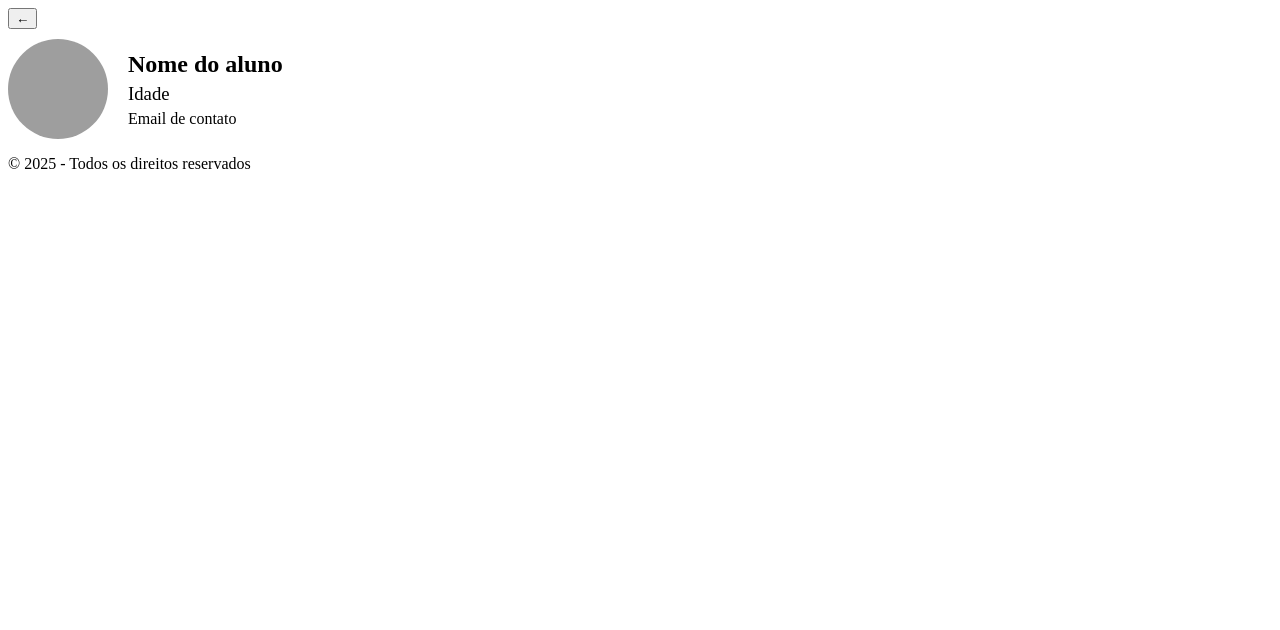
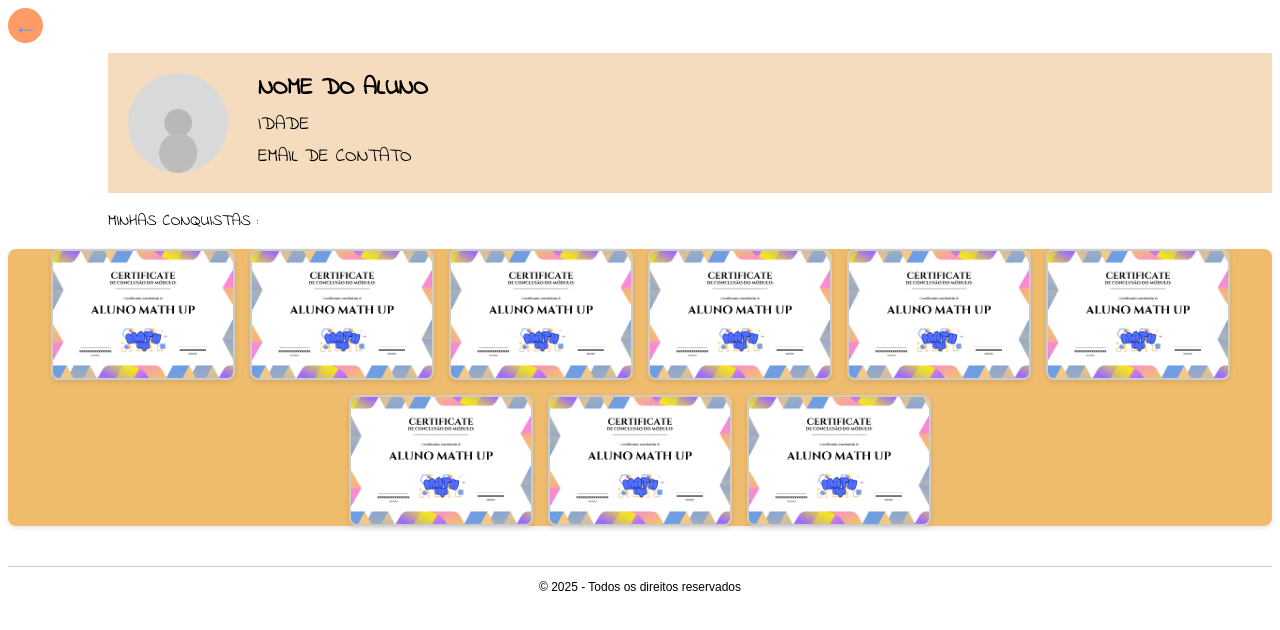
Before and after one commit to joao-Gabriel-Kuschel-Kupske/Match-Up., a Flask app: template match.up/templates/perfil.html in a window 1280 px wide. Shown: the top 630 px of the page. Run offline with Flask 3, Linux system fonts and the light colour scheme; the template is opened without the code that fills it, so the values that code supplies are empty; grey boxes are pictures that could not be loaded.

Commit message:
search-color

```diff
--- a/match.up/static/css/styleperfil.css
+++ b/match.up/static/css/styleperfil.css
@@ -1,16 +1,61 @@
+@import url('https://fonts.googleapis.com/css2?family=Indie+Flower&display=swap');
+body {
+  /* background-color:  #defff6; */
+  background-color: #ffffff;
+}
+
+main {
+  font-family: "Indie Flower", sans-serif;
+}
+
+.round-btn {
+  width: 35px;
+  height: 35px;
+  border-radius: 50%;
+  border: none;
+  background-color: #ff9b65;
+  color: #6691ff;
+  font-size: 24px;
+  cursor: pointer;
+  display: flex;
+  align-items: center;
+  justify-content: center;
+}
 
 .profile-container {
+  background-color: #d8780942;
   display: flex;
   align-items: center;
   margin-top: 10px;
+  margin-left: 100px;
+  transition: margin-left 0.3s ease;
+}
+
+@media (max-width: 900px) {
+  .profile-container {
+    margin-left: 60px;
+  }
+}
+
+@media (max-width: 750px) {
+  .profile-container {
+    margin-left: 30px;
+  }
+}
+
+@media (max-width: 600px) {
+  .profile-container {
+    margin-left: 0;
+  }
 }
 
 .profile-pic {
   width: 100px;
   height: 100px;
-  border-radius: 50%;
+  border-radius: 100%;
   object-fit: cover;
-  margin-right: 20px;
+  padding: 20px;
+  margin-right: 10px;
 }
 
 .profile-info h2 {
@@ -26,3 +71,65 @@
   margin: 0;
   color: #000000;
 }
+
+section {
+  font-family: "Indie Flower", sans-serif;
+
+}
+
+section p {
+  margin-left: 100px;
+  transition: margin-left 0.3s ease;
+}
+
+@media (max-width: 900px) {
+  section p {
+    margin-left: 90px;
+  }
+}
+
+@media (max-width: 750px) {
+  section p {
+    margin-left: 60px;
+  }
+}
+
+@media (max-width: 600px) {
+  section p {
+    margin-left: 30px;
+  }
+}
+
+.achievements {
+  display: flex;
+  flex-wrap: wrap;
+  gap: 15px;
+  justify-content: center;
+  margin-top: 10px;
+  margin-bottom: 40px;
+  background-color: #e69317a1;
+  border: #000000;
+  border-radius: 8px;
+  box-shadow: 0 2px 5px rgba(0,0,0,0.1);
+}
+
+.achievements img {
+  width: 180px;
+  height: auto;
+  border: 2px solid #ccc;
+  border-radius: 8px;
+  box-shadow: 0 2px 5px rgba(0,0,0,0.1);
+}
+
+footer {
+  position: static;
+  bottom: 0;
+  left: 0;
+  width: 100%;
+  background-color: #ffffff;
+  text-align: center;
+  font-family: sans-serif;
+  font-size: 12px;
+  padding: 1px 0;
+  border-top: 1px solid #cccccc;/
+}
--- a/match.up/templates/perfil.html
+++ b/match.up/templates/perfil.html
@@ -12,15 +12,30 @@
         </header>
 
         <main>
-             <div class="profile-container">
-                <img src="../assets/foto-perfil.png" alt="Foto de perfil" class="profile-pic">
+            <div class="profile-container">
+                <img src="../static/assets/imagens/foto-perfil.png" alt="Foto de perfil" class="profile-pic">
                 <div class="profile-info">
-                <h2>Nome do aluno</h2>
-                <h3>Idade</h3>
-                <p>Email de contato</p>
+                <h2>NOME DO ALUNO</h2>
+                <h3>IDADE</h3>
+                <h3>EMAIL DE CONTATO</h3>
                 </div>
             </div>
         </main>
+
+        <section>
+            <p>MINHAS CONQUISTAS :</p>
+            <div class="achievements">
+                <img src="../static/assets/imagens/certificate.png" alt="certificate">
+                <img src="../static/assets/imagens/certificate.png" alt="certificate">
+                <img src="../static/assets/imagens/certificate.png" alt="certificate">
+                <img src="../static/assets/imagens/certificate.png" alt="certificate">
+                <img src="../static/assets/imagens/certificate.png" alt="certificate">
+                <img src="../static/assets/imagens/certificate.png" alt="certificate">
+                <img src="../static/assets/imagens/certificate.png" alt="certificate">
+                <img src="../static/assets/imagens/certificate.png" alt="certificate">
+                <img src="../static/assets/imagens/certificate.png" alt="certificate">
+            </div>
+        </section>
 
         <footer>
             <p>© 2025 - Todos os direitos reservados</p>
```
Also changed, not shown: match.up/static/assets/imagens/certificate.png (added), match.up/static/assets/imagens/foto-perfil.png (added).
